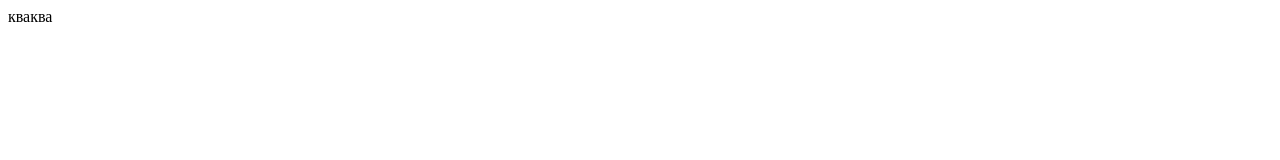
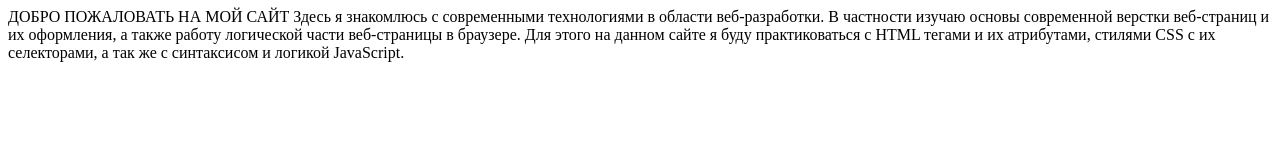
Before and after one commit to Hishikka/site, a plain HTML site: page index.html in a window 1280 px wide. Drawn offline with Linux system fonts and the light colour scheme.

Commit message:
Update index.html

```diff
--- a/index.html
+++ b/index.html
@@ -5,6 +5,10 @@
     <title>Главная страница</title>
 </head>
 <body>
-    кваква
+    ДОБРО ПОЖАЛОВАТЬ НА МОЙ САЙТ
+
+Здесь я знакомлюсь с современными технологиями в области веб-разработки. В частности изучаю основы современной верстки веб-страниц и их оформления, а также работу логической части веб-страницы в браузере.
+
+Для этого на данном сайте я буду практиковаться с HTML тегами и их атрибутами, стилями CSS с их селекторами, а так же с синтаксисом и логикой JavaScript.
 </body>
 </html>
```
